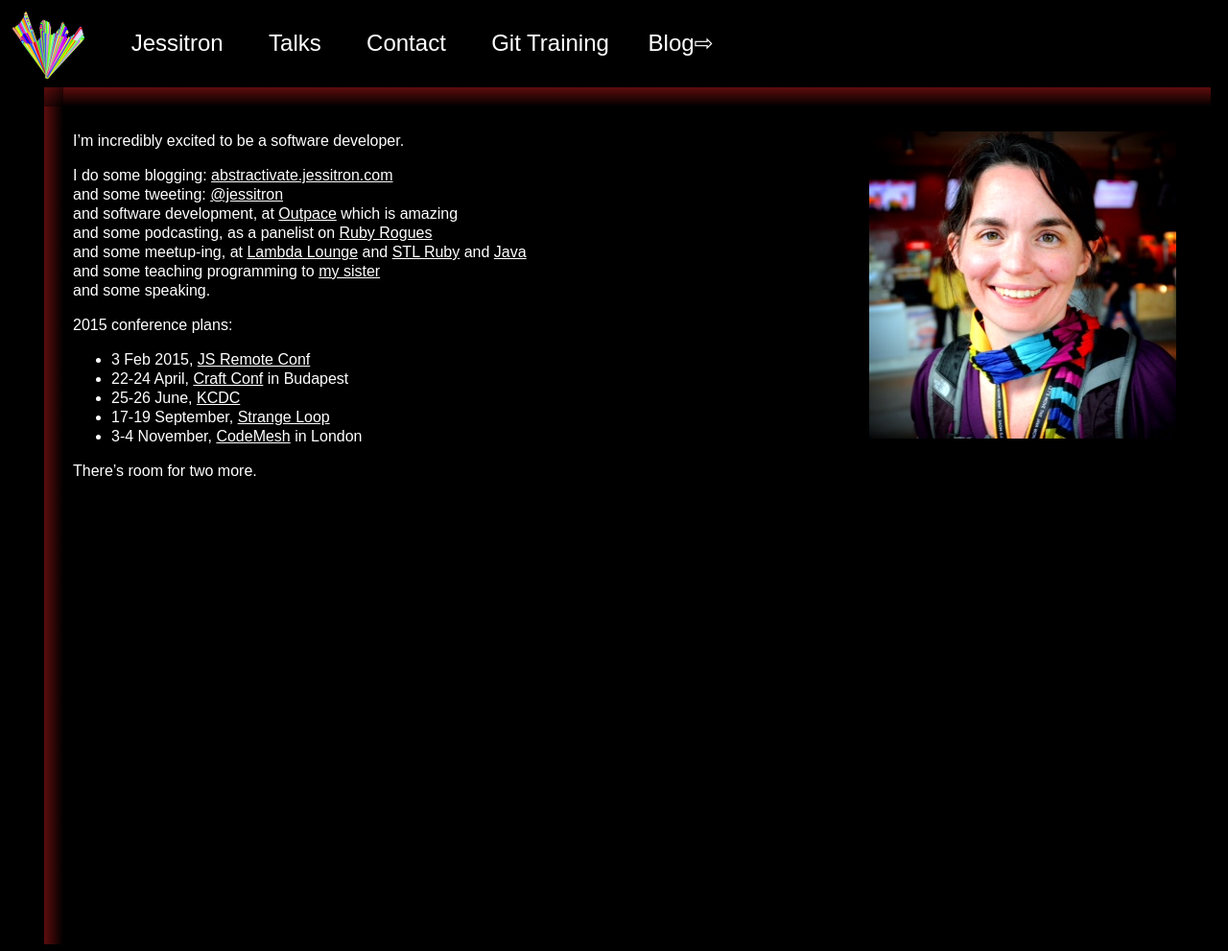
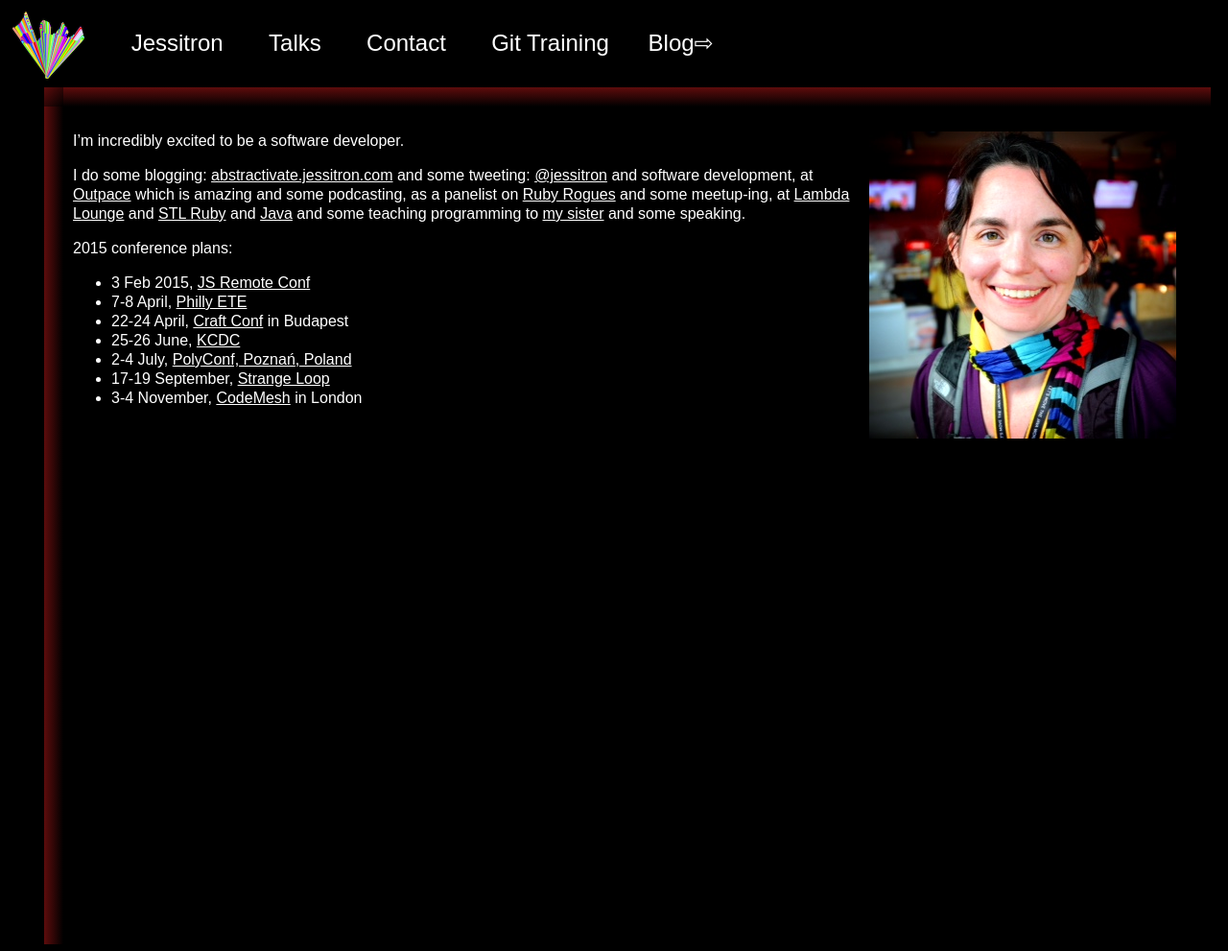
Before and after one commit to jessitron/jessitron.com, a Jekyll site: the page built from index.md, in a window 1280 px wide. Shown: the whole page at 96% size. Built offline with Jekyll 4.4.1, drawn with Linux system fonts in a browser that asks for light colours; Markdown is read by kramdown in place of the engine named in the settings.

Commit message:
Add two conferences g

```diff
--- a/index.md
+++ b/index.md
@@ -22,9 +22,9 @@
 2015 conference plans:
 
 * 3 Feb 2015, [JS Remote Conf](http://jsremoteconf.com)
+* 7-8 April, [Philly ETE](http://phillyemergingtech.com)
 * 22-24 April, [Craft Conf](http://craft-conf.com/2015) in Budapest
 * 25-26 June, [KCDC](http://kcdc.info)
+* 2-4 July, [PolyConf, Poznań, Poland](http://polyconf.com)
 * 17-19 September, [Strange Loop](http://thestrangeloop.com)
 * 3-4 November, [CodeMesh](http://codemesh.io) in London
-
-There's room for two more.
```
